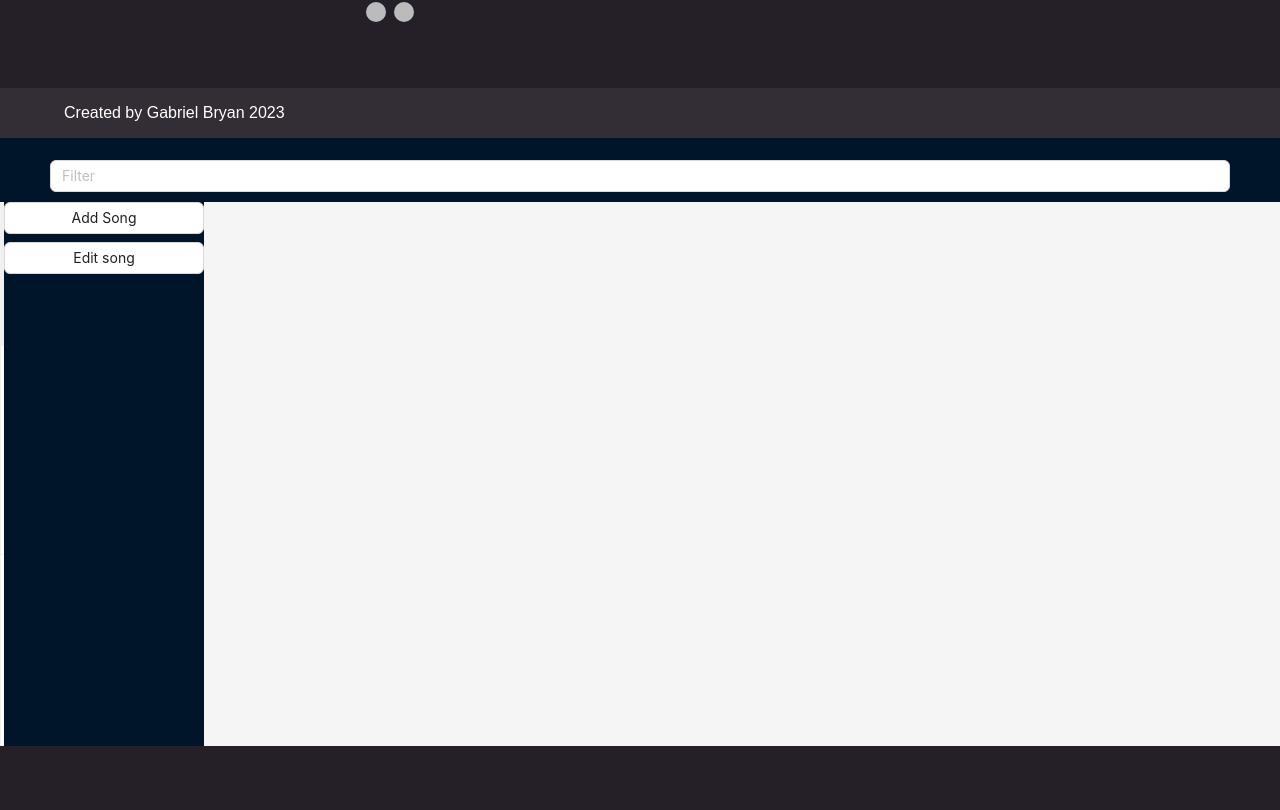
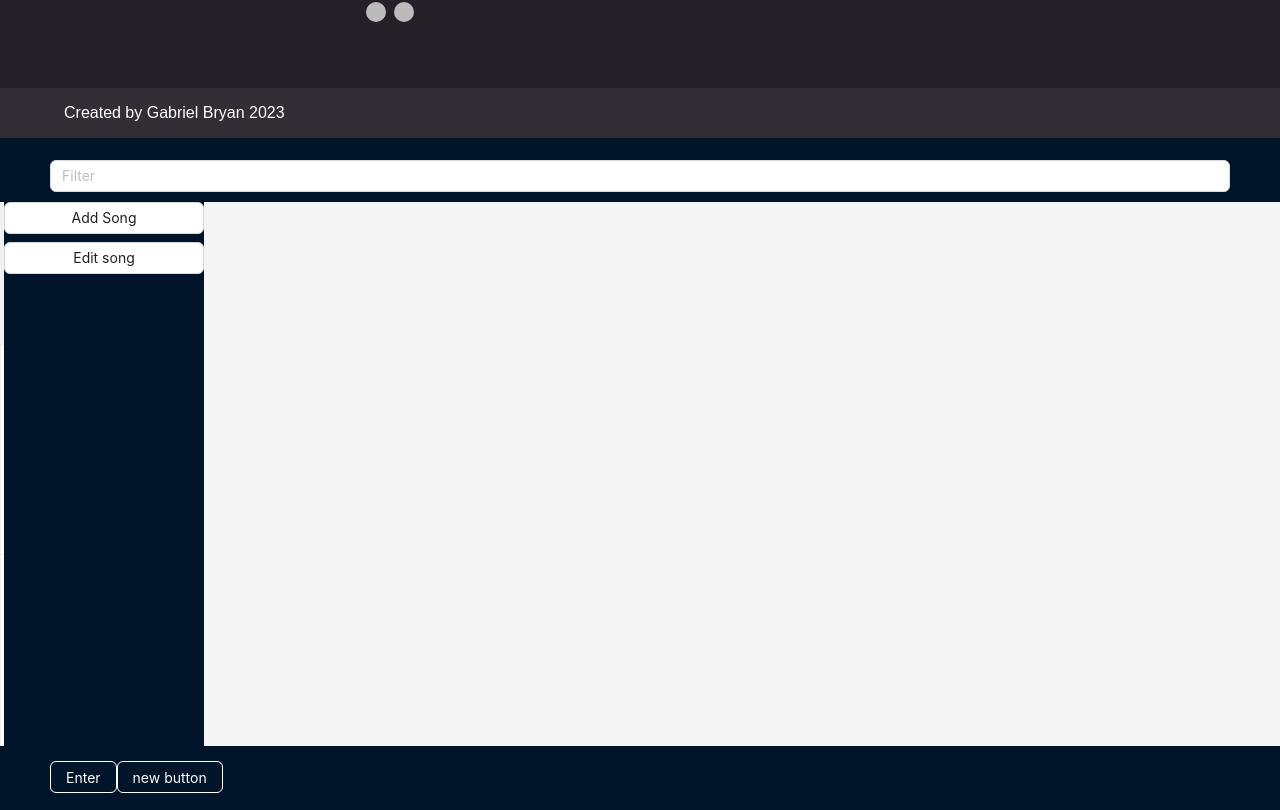
Before and after one commit to Gabe-Bryan/DestinyMusicHub, a React (Create React App) app: page / in a window 1280 px wide. Shown: the part 1387-2197 px from the top of the page. Before the commit the page ends 2133 px from the top, so only its background shows below. Built offline with nearby package versions, Linux system fonts and the light colour scheme.

Commit message:
update to dash sorry alan

```diff
--- /dev/null
+++ b/src/AddSongForm.js
@@ -0,0 +1,17 @@
+import React from "react";
+import {Button, Layout, Input, Space} from "antd";
+import { Header } from "antd/es/layout/layout";
+
+function enter(){
+    console.out("this")
+}
+
+function AddSongForm(){
+    return(
+        <Header>
+            <Button ghost>Enter</Button>
+            <Button ghost>new button</Button>
+        </Header>
+    )
+}
+export default AddSongForm
--- a/src/index.js
+++ b/src/index.js
@@ -4,12 +4,14 @@ import App from './App';
 import Test from './Test';
 import reportWebVitals from './reportWebVitals';
 import './style.css'
+import AddSongForm from './AddSongForm';
 
 const root = ReactDOM.createRoot(document.getElementById('root'));
 root.render(
   <React.StrictMode>
     <App />
     <Test />
+    <AddSongForm />
   </React.StrictMode>
 );
 
```
